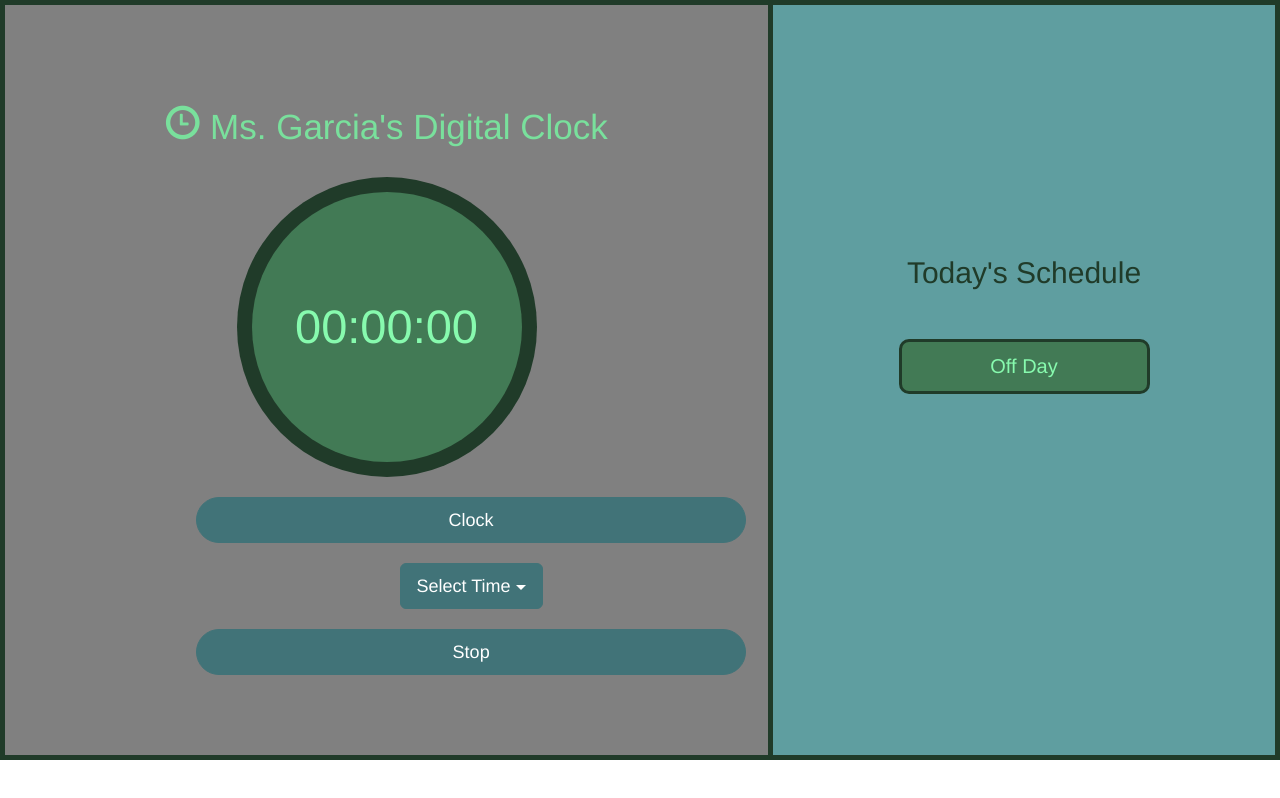
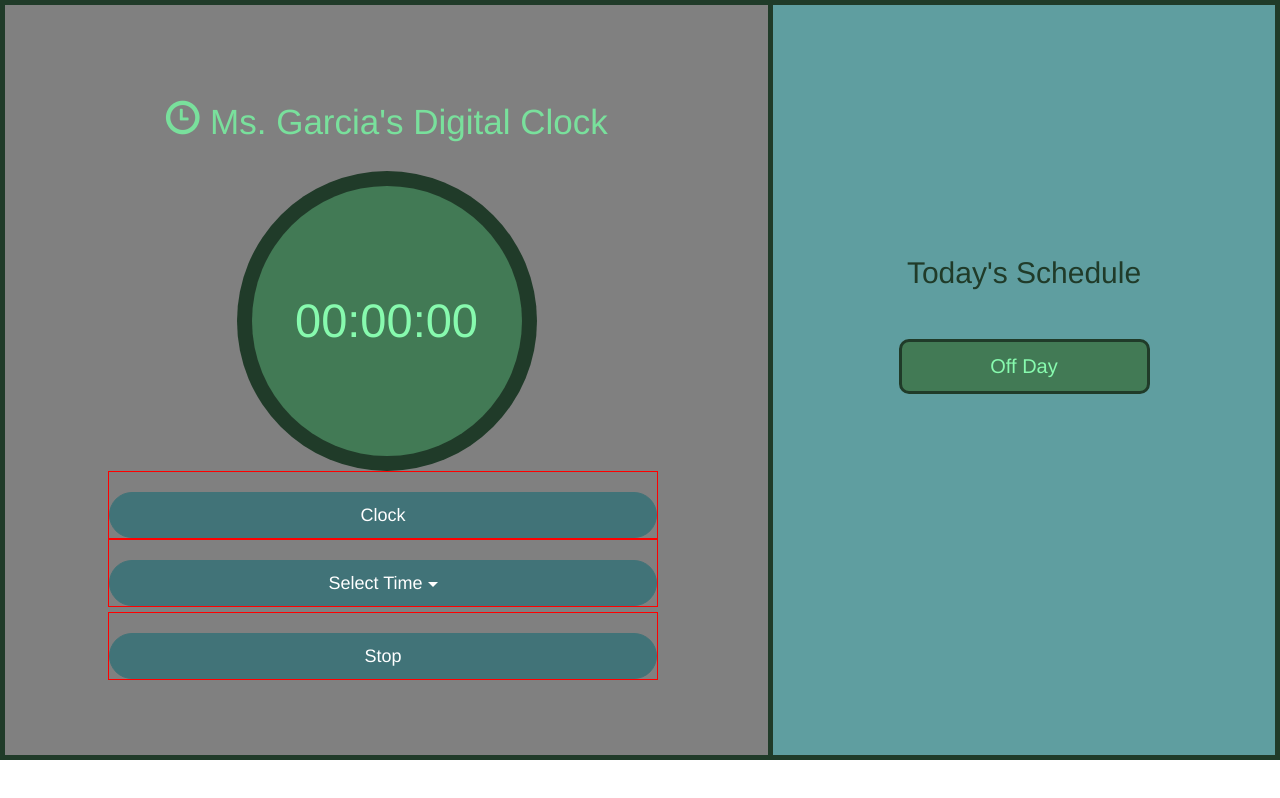
Before and after one commit to karen-edith/clock, a React (Create React App) app in the folder digclock/: page / in a window 1280 px wide. Both pictures are taken after a click on the button "Timer". Built offline with nearby package versions, Linux system fonts and the light colour scheme.

Commit message:
fixed select time button width

```diff
--- a/digclock/src/App.css
+++ b/digclock/src/App.css
@@ -114,7 +114,6 @@
 .btns-container{
   margin:0 auto;
   width: 100%;
-  margin: 0 auto;
   text-align: center;
 }
 
@@ -124,6 +123,7 @@
   margin-right: 7px;
   display: inline-block;
   width:75%;
+  border: 1px solid red;
 }
 
 .tbtn{
@@ -136,7 +136,18 @@
   width: 100%;
 }
 
-.tbtn:hover, .tbtn:active{
+
+.ddbtn{
+  border-radius: 30px !important;
+  margin-top: 20px;
+  background-color: #417378;
+  border: 1px solid #417378;
+  color: white;
+  display: inline-block;
+  text-align: center;
+}
+
+.tbtn:hover, .tbtn:active, .ddbtn:hover, .ddbtn:active{
   background-color: #A4CFBE;
   border: 1px solid #A4CFBE;
   color:black;
--- a/digclock/src/App.jsx
+++ b/digclock/src/App.jsx
@@ -1,6 +1,6 @@
 import React, {Component} from 'react';
 import './App.css';
-import {Button, Glyphicon, MenuItem, DropdownButton} from 'react-bootstrap'
+import {Button, Glyphicon, MenuItem, DropdownButton, ButtonGroup} from 'react-bootstrap'
 
 class App extends Component {
   constructor(props){
@@ -273,16 +273,9 @@ class App extends Component {
   }
 
   handleClickStopWatch() {
-    console.log('Lion King')
     if(this.state.swMode){
-      this.setState({
-        swMode: false
-      })
-    } else {
-      this.setState({
-        swMode: true
-      })
-    }
+      this.setState({ swMode: false })
+    } else { this.setState({ swMode: true }) }
   }
 
   handleClickTimer() {
@@ -395,10 +388,16 @@ class App extends Component {
                 <h3 className='time'> {this.state.swDisplay} </h3>
               </div>
             </div>
+            <div className = 'btns-container'>
               <div className='btns'>
                 <Button bsSize='large' className='tbtn' onClick={()=>{this.switchToClock()}}> Clock </Button>
+              </div>
+              <div className='btns'>
                 <Button bsSize='large' className='tbtn' onClick ={() => {this.startStopWatch()}}> Start </Button>
+              </div>
+              <div className='btns'>
                 <Button bsSize='large' className='tbtn' onClick = {() =>{this.stopStopWatch()}}> Stop </Button>
+              </div>
             </div>
           </div>
           <div className = 'schedule'>
@@ -445,15 +444,24 @@ class App extends Component {
                 <h3 className='time'> {this.state.swDisplay} </h3>
               </div>
             </div>
+
+            <div className = 'btns-container'>
               <div className='btns'>
                 <Button bsSize='large' className='tbtn' onClick={()=>{this.switchToClock()}}> Clock </Button>
-              <DropdownButton bsSize='large' className='tbtn' title='Select Time' key='a' id = 'b'>
+              </div>
+              <div className='btns'>
+                <ButtonGroup justified>
+                  <DropdownButton bsSize='large' className='ddbtn' title='Select Time' key='a' id = 'b'>
                     <MenuItem onClick={() => {this.setState({swsec:180}); this.startTimer()}} eventKey="1">3 minutes</MenuItem>
                     <MenuItem onClick={() => {this.setState({swsec:300}); this.startTimer()}} eventKey="2">5 minutes</MenuItem>
                     <MenuItem onClick={() => {this.setState({swsec:600}); this.startTimer()}} eventKey="3">10 minutes</MenuItem>
                     <MenuItem onClick={() => {this.setState({swsec:900}); this.startTimer()}} eventKey="4">15 minutes</MenuItem>
                   </DropdownButton>
+                </ButtonGroup>
+              </div>
+              <div className='btns'>
                 <Button bsSize='large' className='tbtn' onClick = {() =>{this.stopTimer()}}> Stop </Button>
+              </div>
             </div>
           </div>
           <div className = 'schedule'>
```
Lines whose indentation alone changed are shown as unchanged.
